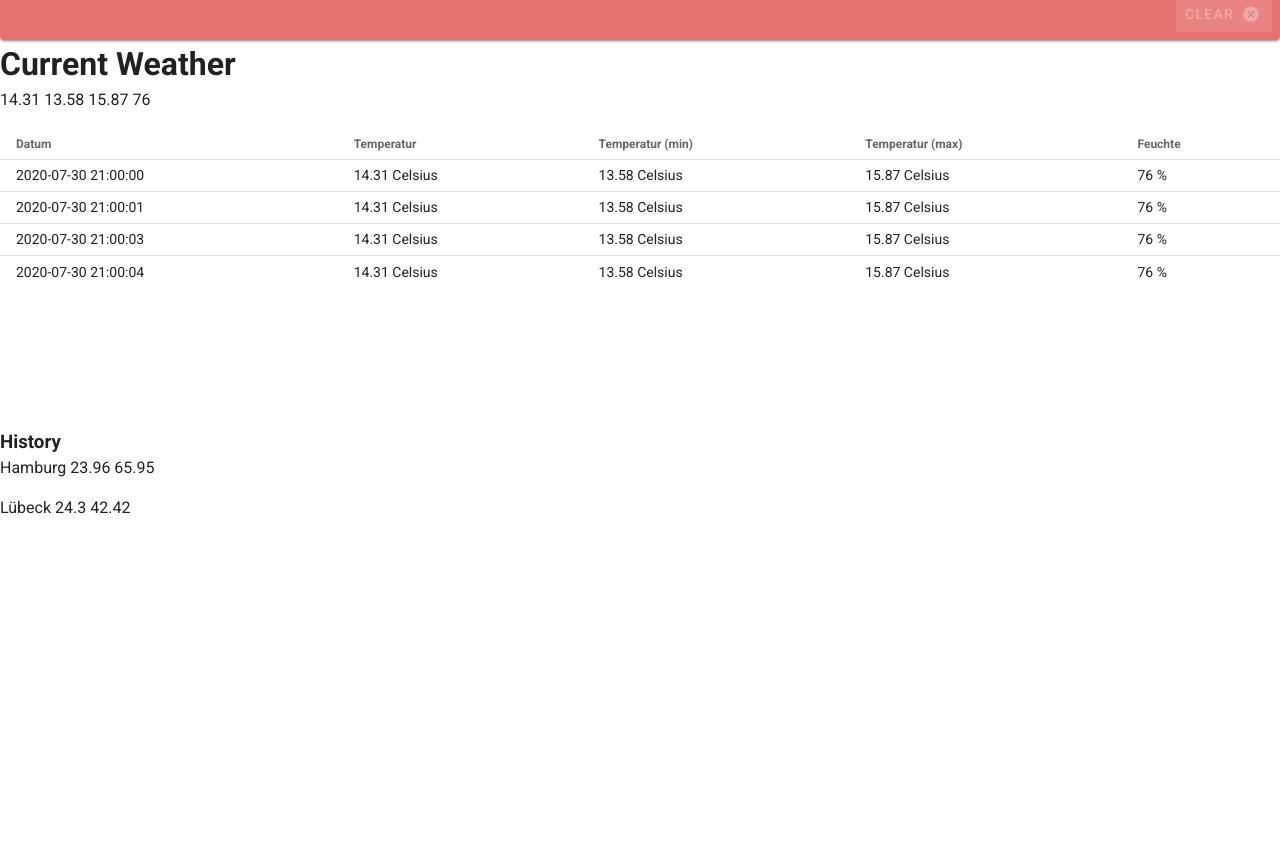
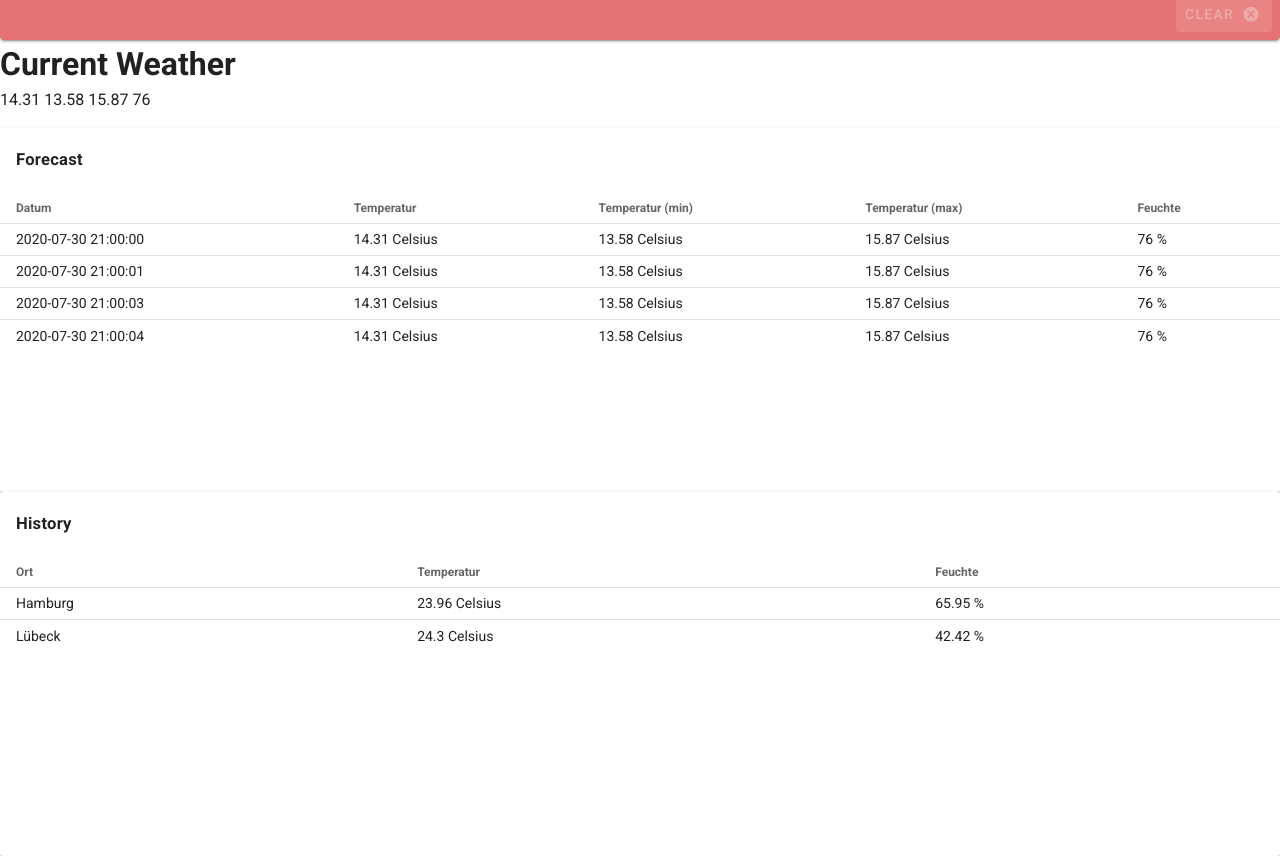
Before and after one commit to Chrichton/Weatherforcast, a Vue app in the folder Vue/vue-weather/: page / in a window 1280 px wide. Shown: the part 542-1398 px from the top of the page. Before the commit the page ends 1078 px from the top, so only its background shows below. Built offline with nearby package versions, Linux system fonts and the light colour scheme; what vue-uuid would draw is missing.

Commit message:
Forecast with v-simple-table. Embedded in v-card

```diff
--- a/Vue/vue-weather/src/components/Forecast.vue
+++ b/Vue/vue-weather/src/components/Forecast.vue
@@ -1,4 +1,8 @@
 <template>
+  <v-card>
+      <v-card-title>
+          <h5 class="Display-1">Forecast</h5>
+      </v-card-title>
       <v-simple-table fixed-header height="300px" dense>
         <template v-slot:default>
           <thead>
@@ -21,6 +25,7 @@
           </tbody>
         </template>
       </v-simple-table>
+  </v-card>
 </template>
 
 <script>
--- a/Vue/vue-weather/src/components/History.vue
+++ b/Vue/vue-weather/src/components/History.vue
@@ -1,24 +1,36 @@
 <template>
-    <div>
-        <h3>History</h3>
-        <div v-for="historyItem in historyData" :key="historyItem.id">
-            <HistoryItem v-bind:historyItem="historyItem"/>
-        </div>
-    </div>
+<v-card>
+    <v-card-title>
+        <h5 class="Display-1">History</h5>
+    </v-card-title>
+    <v-simple-table fixed-header height="300px" dense>
+        <template v-slot:default>
+        <thead>
+            <tr>
+            <th class="text-left">Ort</th>
+            <th class="text-left">Temperatur</th>
+            <th class="text-left">Feuchte</th>
+            </tr>
+        </thead>
+        <tbody>
+            <tr v-for="item in data" :key="item.City">
+            <td>{{ item.city }} </td>
+            <td>{{ item.temperature }} Celsius</td>
+            <td>{{ item.humidity }} %</td>
+            </tr>
+        </tbody>
+        </template>
+    </v-simple-table>
+</v-card>
 </template>
 
 <script>
-import HistoryItem from './HistoryItem';
-
-export default {
-   name: "History",
-   components: {
-       HistoryItem
-   },
-   props: ["historyData"]
-}
+  export default {
+    props: ["historyData"],
+    data () {
+      return {
+        data: this.historyData
+      }
+    },
+  }
 </script>
-
-<style scoped>
-
-</style>
--- a/Vue/vue-weather/src/components/HistoryItem.vue
+++ /dev/null
@@ -1,25 +0,0 @@
-<template>
-    <div class="history-item">
-        <p>
-            {{historyItem.city}}
-            {{historyItem.temperature}}
-            {{historyItem.humidity}}
-
-        </p>
-    </div>
-</template>
-
-<script>
-export default {
-    name: "HistoryItem",
-    props: ["historyItem"]
-}
-</script>
-
-<style scoped>
-    .forecast-item {
-        background: #f4f4f4;
-        padding: 10px;
-        border-bottom: 1px #ccc dotted;
-    }
-</style>
```
Lines whose indentation alone changed are shown as unchanged.
